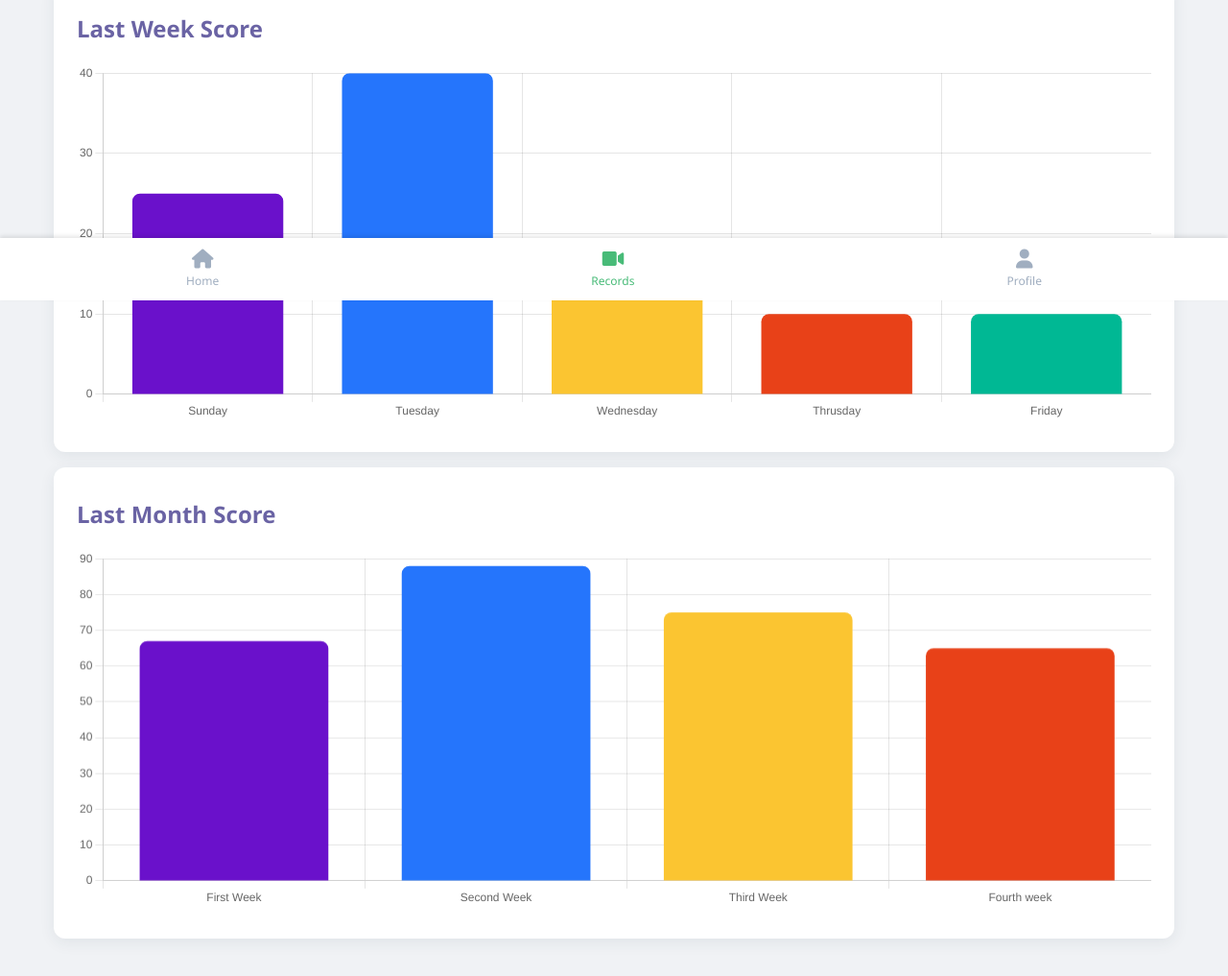
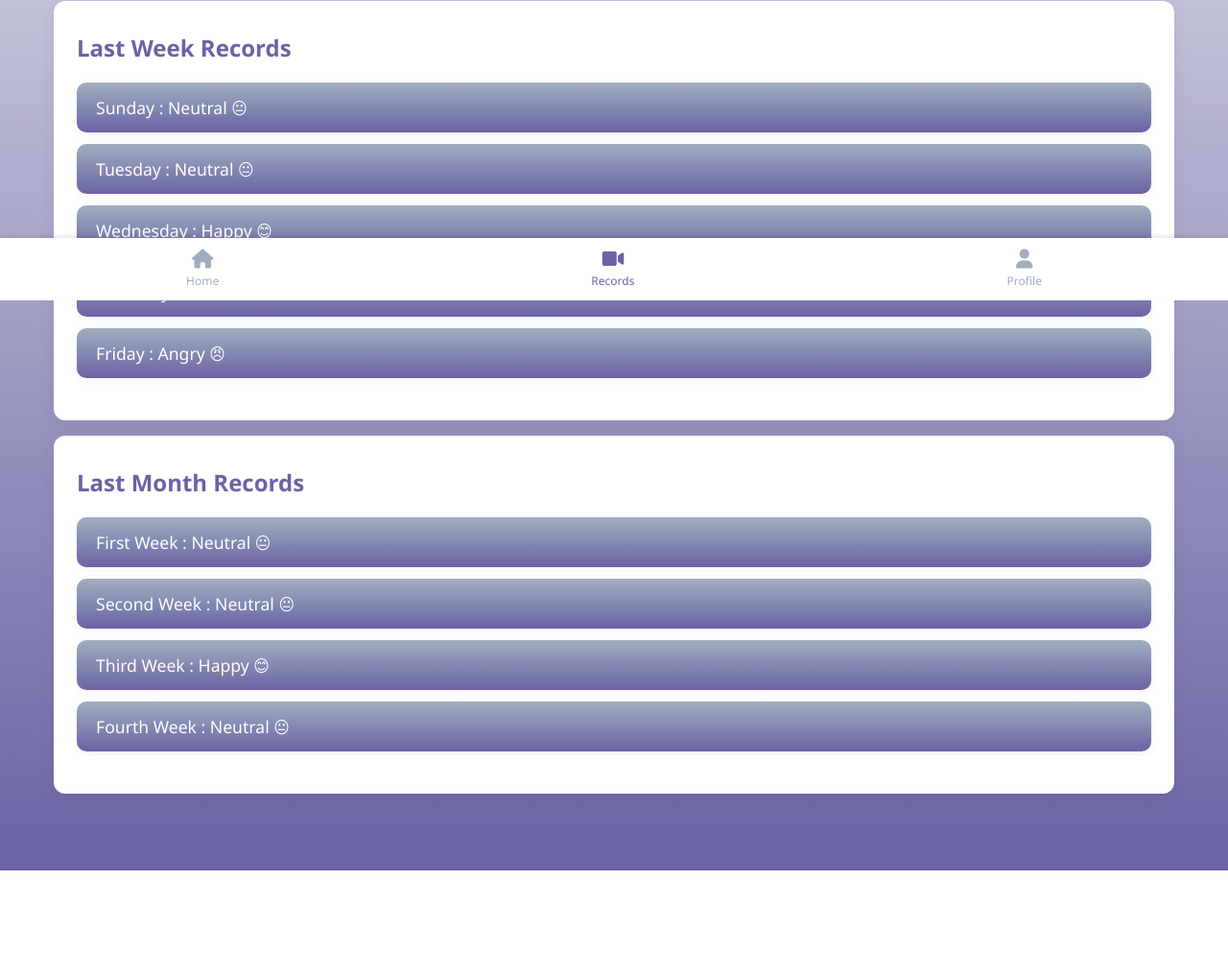
Before and after one commit to Alvianoz/SereneSight_-user_web-, a plain HTML site: page records.html in a window 1280 px wide. Shown: the part 487-1504 px from the top of the page at 96% size. After the commit the page ends 1394 px from the top, so only its background shows below. Drawn offline with nearby package versions, Linux system fonts and the light colour scheme.

Commit message:
UI Fixing

```diff
--- a/records.html
+++ b/records.html
@@ -18,7 +18,8 @@
       }
 
       body {
-        background-color: #f0f2f5;
+        background: linear-gradient(180deg, #f0f2f5 0%, #6a63a4 100%);
+        min-height: 100vh;
         color: #333;
       }
 
@@ -147,13 +148,14 @@
 
       /* Health Overview Cards */
       .health-overview {
-        display: grid;
-        grid-template-columns: repeat(auto-fill, minmax(250px, 1fr));
+        display: flex;
+        align-items: center;
         gap: 1.5rem;
         margin-bottom: 2rem;
       }
 
       .card {
+        width: 100%;
         background-color: #fff;
         border-radius: 8px;
         box-shadow: 0 2px 4px rgba(0, 0, 0, 0.1);
@@ -173,6 +175,11 @@
       }
 
       .card-value {
+        display: flex;
+        align-items: center;
+        justify-content: center;
+        flex-direction: column;
+        gap: 1rem;
         font-size: 1.7rem;
         font-weight: 700;
         color: #2d3748;
@@ -186,7 +193,7 @@
 
       /* Connected Devices */
       .devices-section {
-        margin-bottom: 2rem;
+        margin-bottom: 3rem;
       }
 
       .section-header {
@@ -224,7 +231,7 @@
       }
 
       .nav-item.active2 {
-        color: #48bb78;
+        color: #6a63a4;
       }
 
       .nav-item i {
@@ -242,6 +249,27 @@
         box-shadow: 0 4px 16px rgba(44, 62, 80, 0.08);
         padding: 32px 24px;
         margin-bottom: 1rem;
+      }
+
+      .records-items {
+        background: linear-gradient(180deg, #a0aec0 0%, #6a63a4 100%);
+        color: white;
+        padding: 14px 20px;
+        margin-bottom: 12px;
+        border-radius: 10px;
+        font-size: 1.1rem;
+        font-weight: 500;
+        box-shadow: 0 2px 8px rgba(106, 99, 164, 0.08);
+        display: flex;
+        align-items: center;
+        transition:
+          transform 0.15s,
+          box-shadow 0.15s;
+      }
+
+      .records-items:hover {
+        transform: translateY(-2px) scale(1.02);
+        box-shadow: 0 6px 18px rgba(106, 99, 164, 0.15);
       }
 
       /* Responsive */
@@ -319,12 +347,23 @@
             <div class="section-title">Last Analysis</div>
           </div>
           <div class="chart-section">
-            <h2 style="color: #6a63a4; margin-bottom: 20px">Last Week Score</h2>
-            <canvas id="expressionChart" height="100"></canvas>
+            <h2 style="color: #6a63a4; margin-bottom: 20px">Last Week Records</h2>
+            <div class="records">
+              <div class="records-items">Sunday : Neutral 😐</div>
+              <div class="records-items">Tuesday : Neutral 😐</div>
+              <div class="records-items">Wednesday : Happy 😊</div>
+              <div class="records-items">Thursday : Neutral 😐</div>
+              <div class="records-items">Friday : Angry 😠</div>
+            </div>
           </div>
           <div class="chart-section">
-            <h2 style="color: #6a63a4; margin-bottom: 20px">Last Month Score</h2>
-            <canvas id="emotionChart" height="100"></canvas>
+            <h2 style="color: #6a63a4; margin-bottom: 20px">Last Month Records</h2>
+            <div class="records">
+              <div class="records-items">First Week : Neutral 😐</div>
+              <div class="records-items">Second Week : Neutral 😐</div>
+              <div class="records-items">Third Week : Happy 😊</div>
+              <div class="records-items">Fourth Week : Neutral 😐</div>
+            </div>
           </div>
         </div>
         <nav class="bottom-nav">
@@ -360,88 +399,6 @@
           // In a real application, this would toggle a profile dropdown
           window.location.href = "profile.html";
         });
-
-      // Example data for expressions
-
-
-
-      const emotionData = {
-        labels: ["First Week", "Second Week", "Third Week", "Fourth week"],
-        datasets: [
-          {
-            label: "User Emotions",
-            data: [67, 88, 75, 65, 60], // Replace with your dynamic data
-            backgroundColor: [
-              "#6a11cb",
-              "#2575fc",
-              "#fbc531",
-              "#e84118",
-            ],
-            borderRadius: 8,
-          },
-        ],
-      };
-
-      const config2 = {
-        type: "bar",
-        data: emotionData,
-        options: {
-          responsive: true,
-          plugins: {
-            legend: { display: false },
-            title: { display: false },
-          },
-          scales: {
-            y: {
-              beginAtZero: true,
-              ticks: { stepSize: 10 },
-            },
-          },
-        },
-      };
-
-      new Chart(document.getElementById("emotionChart"), config2);
-
-
-      const expressionData = {
-        labels: ["Sunday", "Tuesday", "Wednesday", "Thrusday", "Friday"],
-        datasets: [
-          {
-            label: "User Expressions",
-            data: [25, 40, 15, 10, 10], // Replace with your dynamic data
-            backgroundColor: [
-              "#6a11cb",
-              "#2575fc",
-              "#fbc531",
-              "#e84118",
-              "#00b894",
-            ],
-            borderRadius: 8,
-          },
-        ],
-      };
-
-      const config = {
-        type: "bar",
-        data: expressionData,
-        options: {
-          responsive: true,
-          plugins: {
-            legend: { display: false },
-            title: { display: false },
-          },
-          scales: {
-            y: {
-              beginAtZero: true,
-              ticks: { stepSize: 10 },
-            },
-          },
-        },
-      };
-
-      new Chart(document.getElementById("expressionChart"), config);
-      // Example data for expressions
-
     </script>
   </body>
 </html>
```
Also changed, not shown: home.html (+72 -71 lines), index.html (+16 -2 lines), profile.html (+7 -4 lines).
